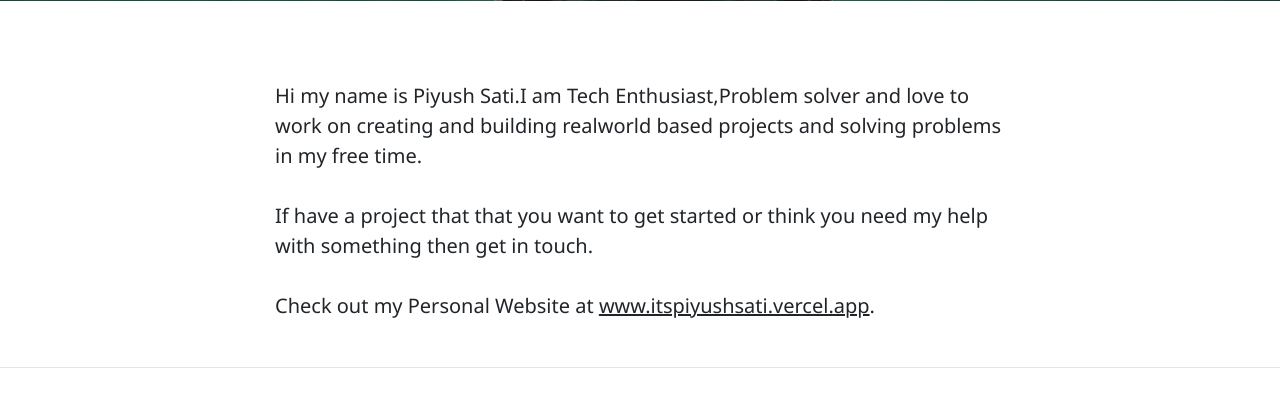
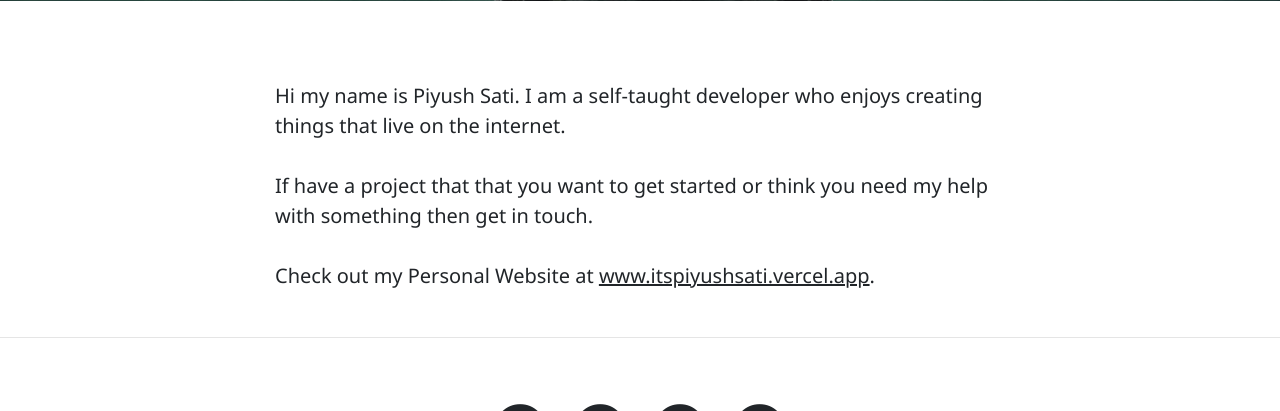
Before and after one commit to Pinqua/Blogjet, a Django app: page /about in a window 1280 px wide. Shown: the part 555-966 px from the top of the page. Run offline with Django 3.2, Linux system fonts and the light colour scheme; some libraries are stand-ins or nearby versions.

Commit message:
Updated social links and about data

```diff
--- a/Blog/templates/Blog/about.html
+++ b/Blog/templates/Blog/about.html
@@ -20,9 +20,8 @@
   <div class="row">
     <div class="col-lg-8 col-md-10 mx-auto">
       <p>
-        Hi my name is Piyush Sati.I am Tech Enthusiast,Problem solver and love
-        to work on creating and building realworld based projects and solving
-        problems in my free time.
+        Hi my name is Piyush Sati. I am a self-taught developer who enjoys
+        creating things that live on the internet.
       </p>
       <p>
         If have a project that that you want to get started or think you need my
--- a/Blog/templates/Blog/layout.html
+++ b/Blog/templates/Blog/layout.html
@@ -149,7 +149,7 @@
                 <div class="col-lg-8 col-md-10 mx-auto">
                     <ul class="list-inline text-center">
                         <li class="list-inline-item">
-                            <a href="https://twitter.com/piyush.sati.12">
+                            <a href="https://itspiyushsati.vercel.app">
                                 <span class="fa-stack fa-lg">
                                     <i class="fas fa-circle fa-stack-2x"></i>
                                     <i class="fab fa-twitter fa-stack-1x fa-inverse"></i>
@@ -157,7 +157,7 @@
                             </a>
                         </li>
                         <li class="list-inline-item">
-                            <a href="https://www.facebook.com/piyush.sati.12">
+                            <a href="https://www.facebook.com/piyush.sati.12/">
                                 <span class="fa-stack fa-lg">
                                     <i class="fas fa-circle fa-stack-2x"></i>
                                     <i class="fab fa-facebook-f fa-stack-1x fa-inverse"></i>
@@ -165,7 +165,7 @@
                             </a>
                         </li>
                         <li class="list-inline-item">
-                            <a href="https://www.linkedin.com/in/piyush-sati-27605017a/">
+                            <a href="https://www.linkedin.com/in/piyush-sati">
                                 <span class="fa-stack fa-lg">
                                     <i class="fas fa-circle fa-stack-2x"></i>
                                     <i class="fab fa-linkedin-in fa-stack-1x fa-inverse"></i>
```
